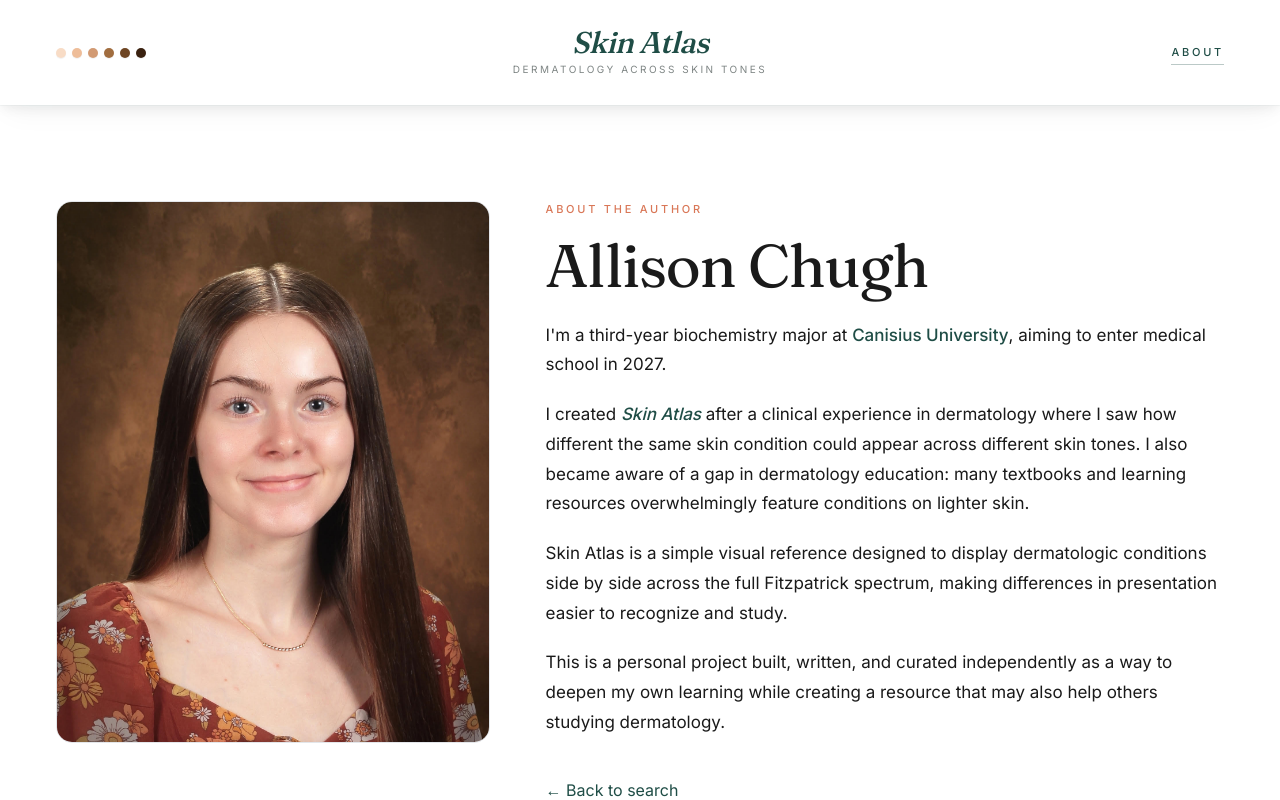
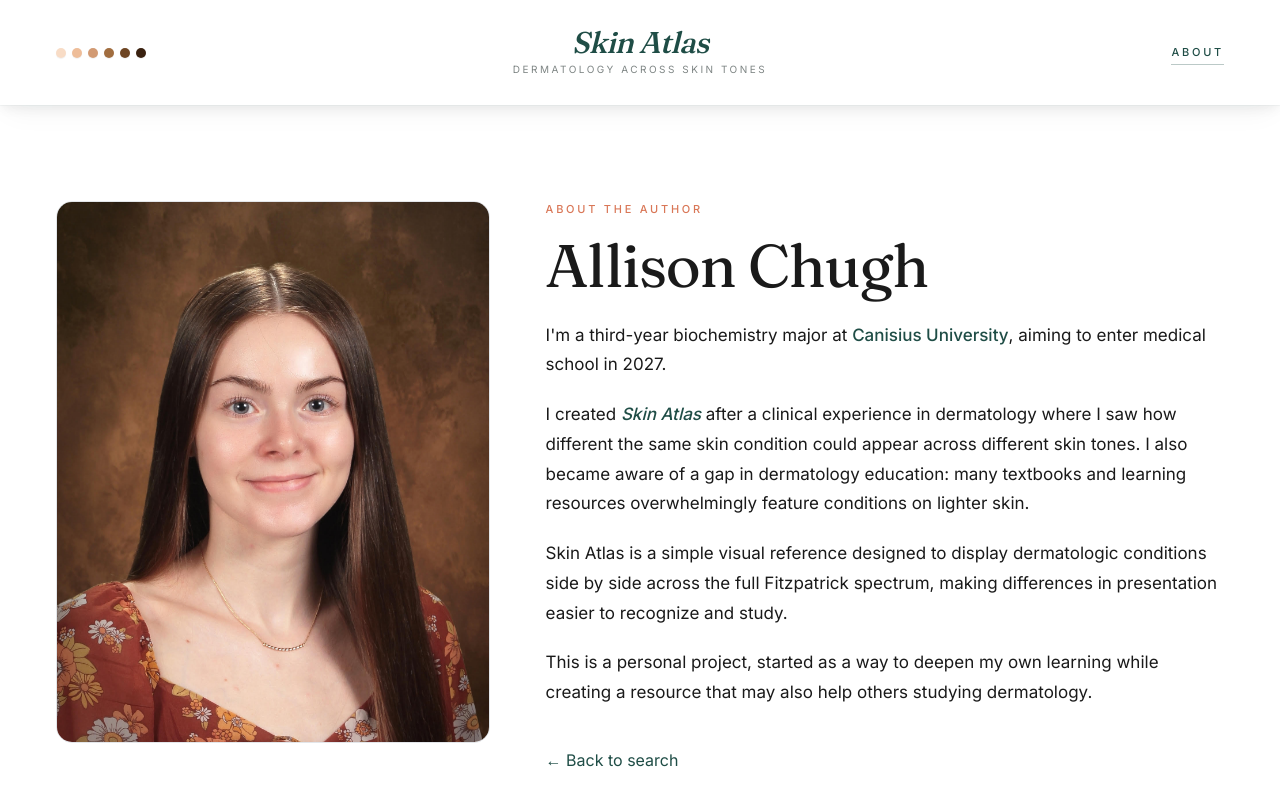
Before and after one commit to thecarelessbunny/skinatlas, a React (Vite) app: page /about in a window 1280 px wide. Shown: the top 800 px of the page. Built offline with nearby package versions, Linux system fonts and the light colour scheme.

Commit message:
Soften About page closing paragraph

```diff
--- a/src/pages/About.tsx
+++ b/src/pages/About.tsx
@@ -57,9 +57,9 @@ export function About() {
               and study.
             </p>
             <p>
-              This is a personal project built, written, and curated
-              independently as a way to deepen my own learning while creating a
-              resource that may also help others studying dermatology.
+              This is a personal project, started as a way to deepen my own
+              learning while creating a resource that may also help others
+              studying dermatology.
             </p>
           </div>
 
```
